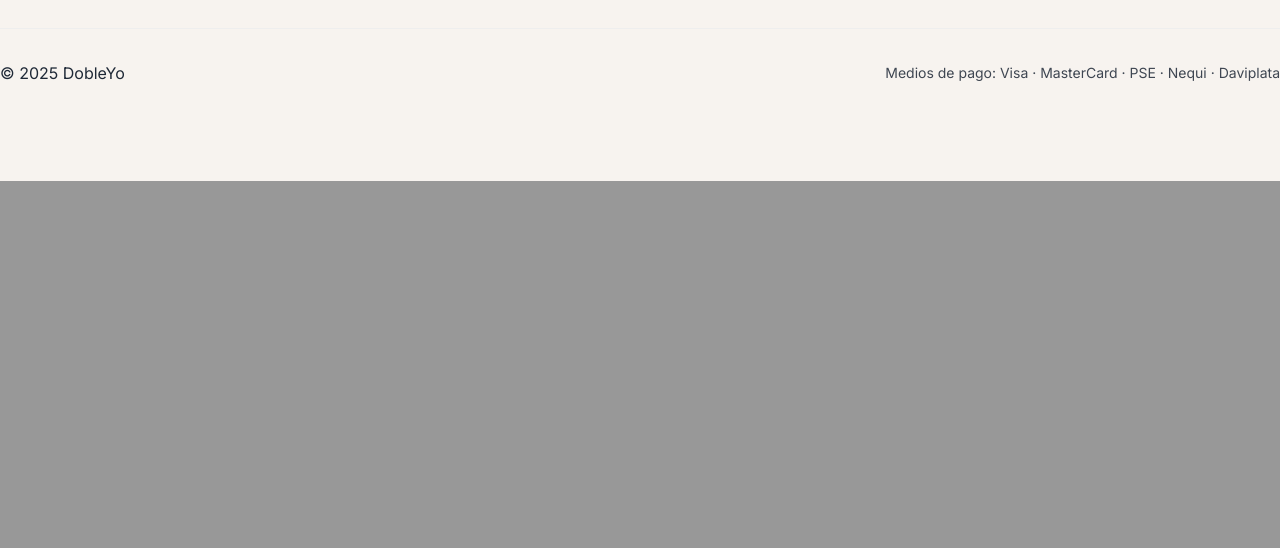
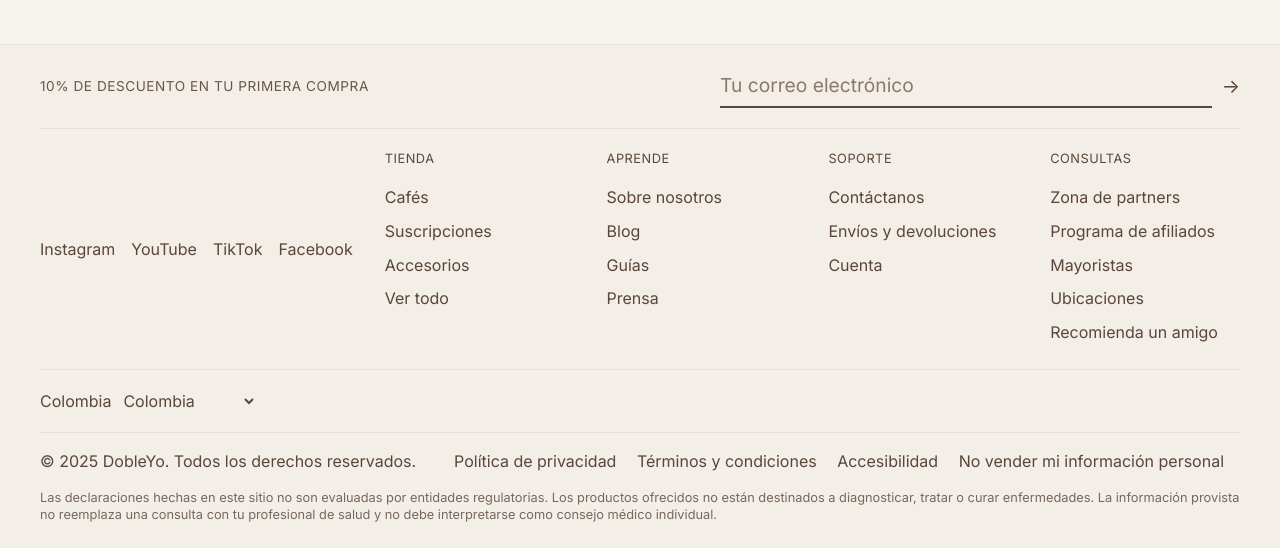
Before and after one commit to mikerb95/dobleyo, a PHP site: page /blog.html in a window 1280 px wide. Shown: the part 619-1167 px from the top of the page. Before the commit the page ends 800 px from the top, so only its background shows below. Run offline with PHP 8.4, Linux system fonts and the light colour scheme; some libraries are stand-ins or nearby versions.

Commit message:
feat: enhance footer layout with subscription form, social links, and legal information

```diff
--- a/static-site/assets/css/styles.css
+++ b/static-site/assets/css/styles.css
@@ -51,10 +51,34 @@ img{ max-width:100%; display:block }
 .filters{ display:flex; gap:.5rem; padding:1rem 0; position:sticky; top:96px; background:var(--cream); z-index:40; border-bottom:1px solid #eee }
 .filters select{ padding:.5rem; border:1px solid #ddd; border-radius:.375rem; background:#fff }
 
-/* Footer */
-.site-footer{ padding:2rem 0; margin-top:3rem; border-top:1px solid #eee }
-  .site-footer .container{ display:flex; align-items:center; justify-content:space-between }
-  .payments{ font-size:.875rem; opacity:.85; display:flex; align-items:center; gap:.5rem; text-align:right }
+/* Footer (rich) */
+.site-footer{ background:#f3eee7; color:#5a463a; margin-top:4rem; border-top:1px solid rgba(0,0,0,.05) }
+.site-footer .container{ width:min(1200px,calc(100% - 2rem)); margin-inline:auto }
+.footer-news{ display:flex; align-items:center; justify-content:space-between; gap:1rem; padding:1.25rem 0; border-bottom:1px solid rgba(0,0,0,.06) }
+.footer-news .label{ font-size:.85rem; letter-spacing:.04em; text-transform:uppercase; opacity:.9 }
+.footer-news .input{ display:flex; align-items:center; gap:.6rem; flex:1; max-width:520px }
+.footer-news input{ width:100%; border:0; border-bottom:2px solid #5a463a; background:transparent; padding:.4rem 0; color:#5a463a; font-size:1.2rem; outline:none }
+.footer-news input::placeholder{ color:#8a776d }
+.footer-news .arrow{ border:0; background:transparent; color:#5a463a; font-size:1.2rem; cursor:pointer }
+.footer-main{ display:grid; grid-template-columns: 1fr 3fr; gap:2rem; padding:1.25rem 0 }
+.footer-social{ display:flex; align-items:center; gap:1rem; color:#5a463a }
+.footer-columns{ display:grid; grid-template-columns: repeat(4, minmax(140px, 1fr)); gap:2rem }
+.footer-columns h4{ font-size:.8rem; letter-spacing:.04em; text-transform:uppercase; margin:0 0 .75rem; color:#5a463a }
+.footer-columns a{ display:block; color:#5a463a; text-decoration:none; padding:.3rem 0 }
+.footer-columns a:hover{ text-decoration:underline }
+.footer-locale{ padding:1rem 0; border-top:1px solid rgba(0,0,0,.06); display:flex; align-items:center; gap:.5rem }
+.footer-locale select{ border:0; background:transparent; color:#5a463a; padding:.25rem 0 }
+.footer-legal{ display:flex; flex-wrap:wrap; align-items:center; justify-content:space-between; gap:1rem; padding:1rem 0; border-top:1px solid rgba(0,0,0,.06) }
+.footer-legal .links a{ color:#5a463a; text-decoration:none; margin-right:1rem }
+.footer-legal .links a:hover{ text-decoration:underline }
+.footer-disclaimer{ font-size:.8rem; line-height:1.4; opacity:.9; color:#6a5a50; padding-bottom:1.5rem }
+
+@media (max-width: 900px){
+  .footer-main{ grid-template-columns: 1fr; }
+  .footer-columns{ grid-template-columns: repeat(2, minmax(140px, 1fr)); gap:1.25rem }
+  .footer-news{ flex-direction:column; align-items:flex-start }
+  .footer-news .input{ max-width:100% }
+}
 
 /* Toast */
 .toast{ position:fixed; left:50%; transform:translateX(-50%); bottom:24px; background:rgba(31,41,55,.95); color:#fff; padding:.6rem .9rem; border-radius:.5rem; z-index:100; box-shadow:0 10px 25px rgba(0,0,0,.2); max-width:90vw }
--- a/static-site/blog.html
+++ b/static-site/blog.html
@@ -71,7 +71,76 @@
     </section>
   </main>
 
-  <footer class="site-footer"><div class="container"><p>© <span id="year"></span> DobleYo</p><div class="payments">Medios de pago: Visa · MasterCard · PSE · Nequi · Daviplata</div></div></footer>
+  <footer class="site-footer">
+    <div class="container">
+      <div class="footer-news">
+        <div class="label">10% de descuento en tu primera compra</div>
+        <div class="input">
+          <input placeholder="Tu correo electrónico" aria-label="Correo electrónico"/>
+          <button class="arrow" aria-label="Suscribirse">→</button>
+        </div>
+      </div>
+      <div class="footer-main">
+        <div class="footer-social">
+          <a href="#" aria-label="Instagram">Instagram</a>
+          <a href="#" aria-label="YouTube">YouTube</a>
+          <a href="#" aria-label="TikTok">TikTok</a>
+          <a href="#" aria-label="Facebook">Facebook</a>
+        </div>
+        <div class="footer-columns">
+          <div>
+            <h4>Tienda</h4>
+            <a href="catalogo.html" data-link>Cafés</a>
+            <a href="#">Suscripciones</a>
+            <a href="#">Accesorios</a>
+            <a href="catalogo.html" data-link>Ver todo</a>
+          </div>
+          <div>
+            <h4>Aprende</h4>
+            <a href="nosotros.html" data-link>Sobre nosotros</a>
+            <a href="blog.html" data-link>Blog</a>
+            <a href="#">Guías</a>
+            <a href="#">Prensa</a>
+          </div>
+          <div>
+            <h4>Soporte</h4>
+            <a href="contacto.html" data-link>Contáctanos</a>
+            <a href="#">Envíos y devoluciones</a>
+            <a href="#">Cuenta</a>
+          </div>
+          <div>
+            <h4>Consultas</h4>
+            <a href="#">Zona de partners</a>
+            <a href="#">Programa de afiliados</a>
+            <a href="#">Mayoristas</a>
+            <a href="#">Ubicaciones</a>
+            <a href="#">Recomienda un amigo</a>
+          </div>
+        </div>
+      </div>
+      <div class="footer-locale">
+        <span>Colombia</span>
+        <select aria-label="País">
+          <option>Colombia</option>
+          <option>México</option>
+          <option>Estados Unidos</option>
+          <option>España</option>
+        </select>
+      </div>
+      <div class="footer-legal">
+        <div>© <span id="year"></span> DobleYo. Todos los derechos reservados.</div>
+        <div class="links">
+          <a href="#">Política de privacidad</a>
+          <a href="#">Términos y condiciones</a>
+          <a href="#">Accesibilidad</a>
+          <a href="#">No vender mi información personal</a>
+        </div>
+      </div>
+      <div class="footer-disclaimer">
+        Las declaraciones hechas en este sitio no son evaluadas por entidades regulatorias. Los productos ofrecidos no están destinados a diagnosticar, tratar o curar enfermedades. La información provista no reemplaza una consulta con tu profesional de salud y no debe interpretarse como consejo médico individual.
+      </div>
+    </div>
+  </footer>
   <script src="assets/js/app.js" defer></script>
 </body>
 </html>
```
Also changed, not shown: static-site/catalogo.html (+70 -1 lines), static-site/contacto.html (+70 -1 lines), static-site/index.html (+66 -2 lines), static-site/nosotros.html (+70 -1 lines), static-site/trazabilidad.html (+70 -1 lines).
